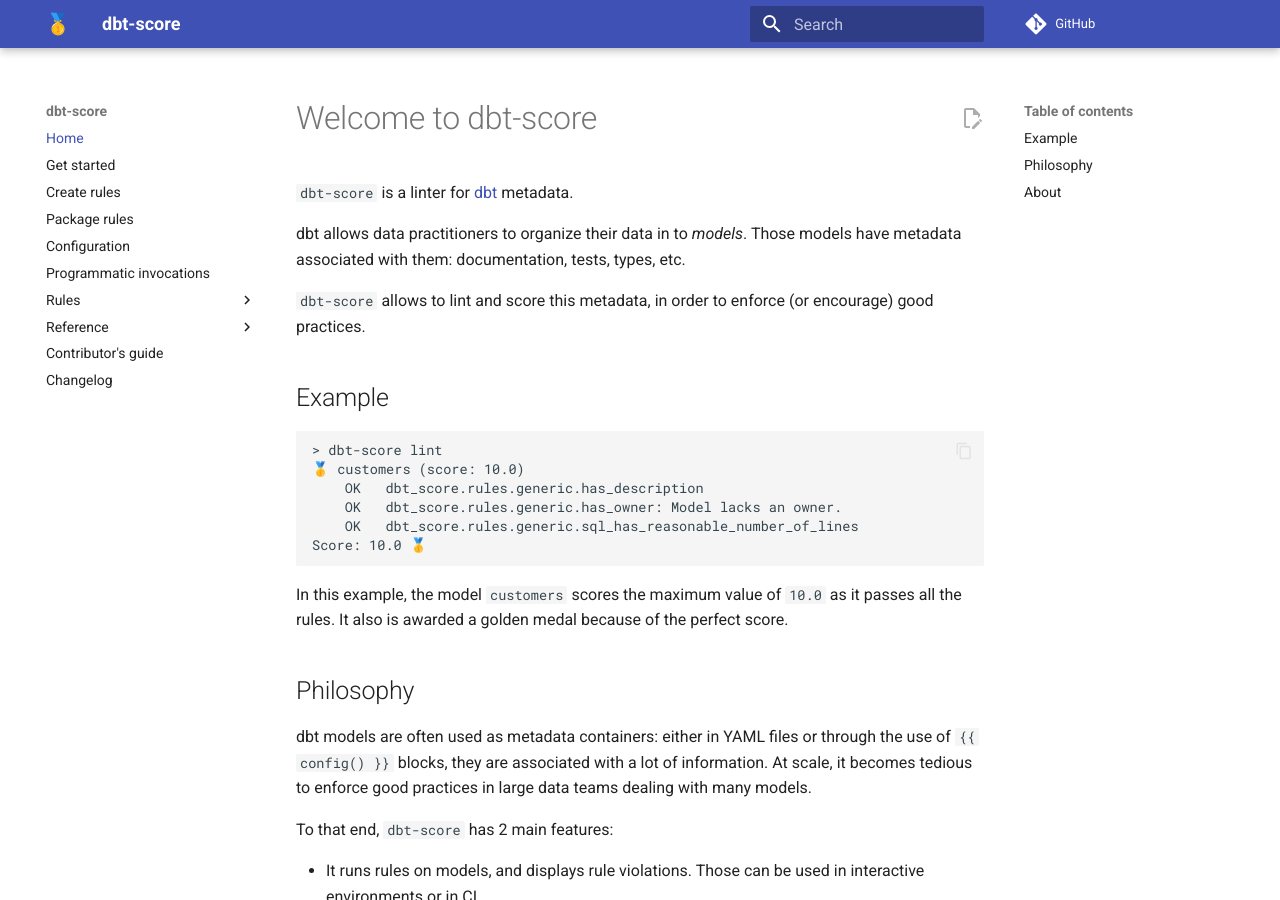
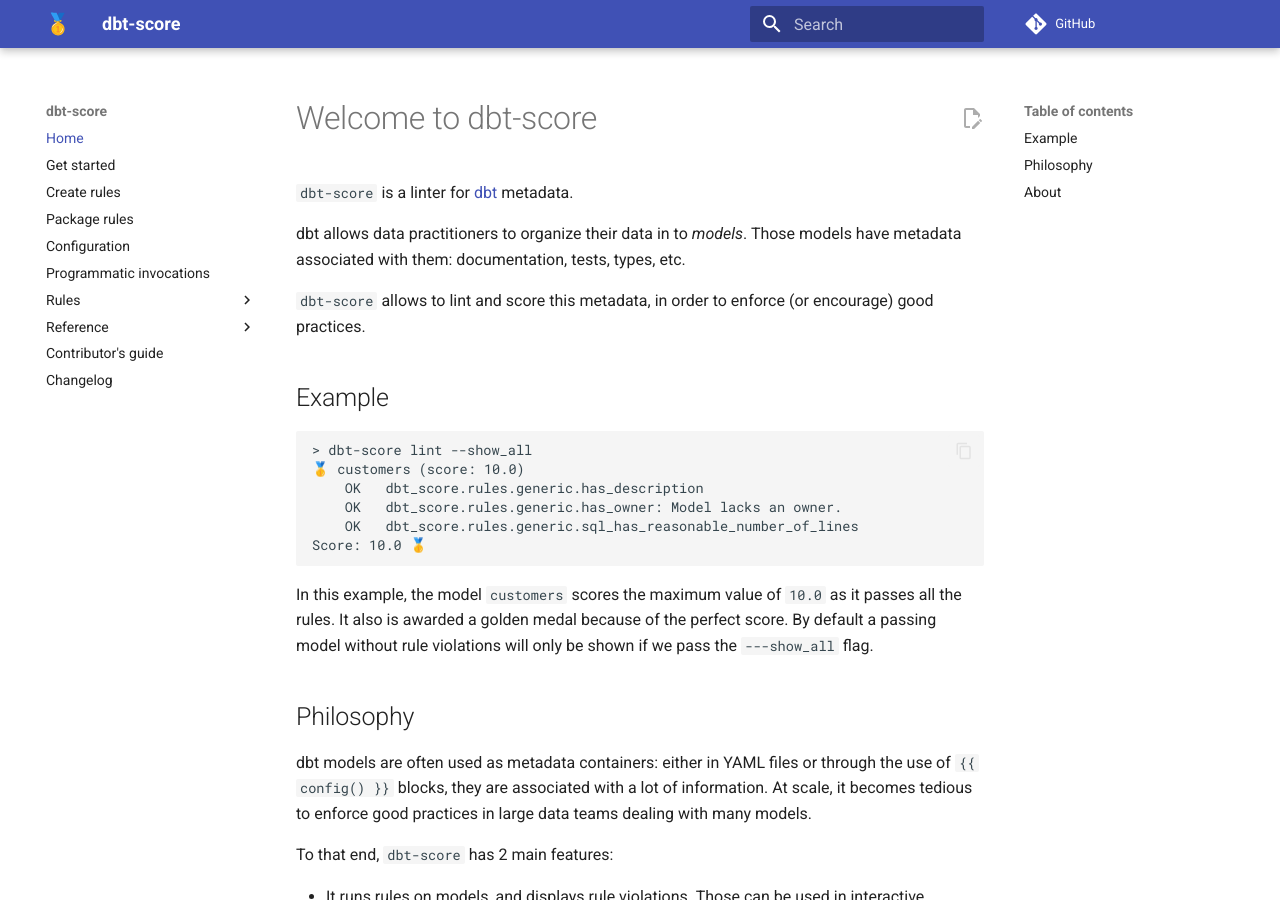
Before and after one commit to PicnicSupermarket/dbt-score, an MkDocs documentation site: the page built from docs/index.md, in a window 1280 px wide and 900 px high. Built offline with MkDocs 1.6.1 and Material for MkDocs 9.7.7, drawn with Linux system fonts in a browser that asks for light colours; comment, search, counter and statistics services are not loaded.

Commit message:
changed doc example to showcase new default behavior

````diff
--- a/docs/index.md
+++ b/docs/index.md
@@ -11,7 +11,7 @@
 ## Example
 
 ```
-> dbt-score lint
+> dbt-score lint --show_all
 🥇 customers (score: 10.0)
     OK   dbt_score.rules.generic.has_description
     OK   dbt_score.rules.generic.has_owner: Model lacks an owner.
@@ -21,7 +21,8 @@
 
 In this example, the model `customers` scores the maximum value of `10.0` as it
 passes all the rules. It also is awarded a golden medal because of the perfect
-score.
+score. By default a passing model without rule violations will only be shown if
+we pass the `---show_all` flag.
 
 ## Philosophy
 
````
